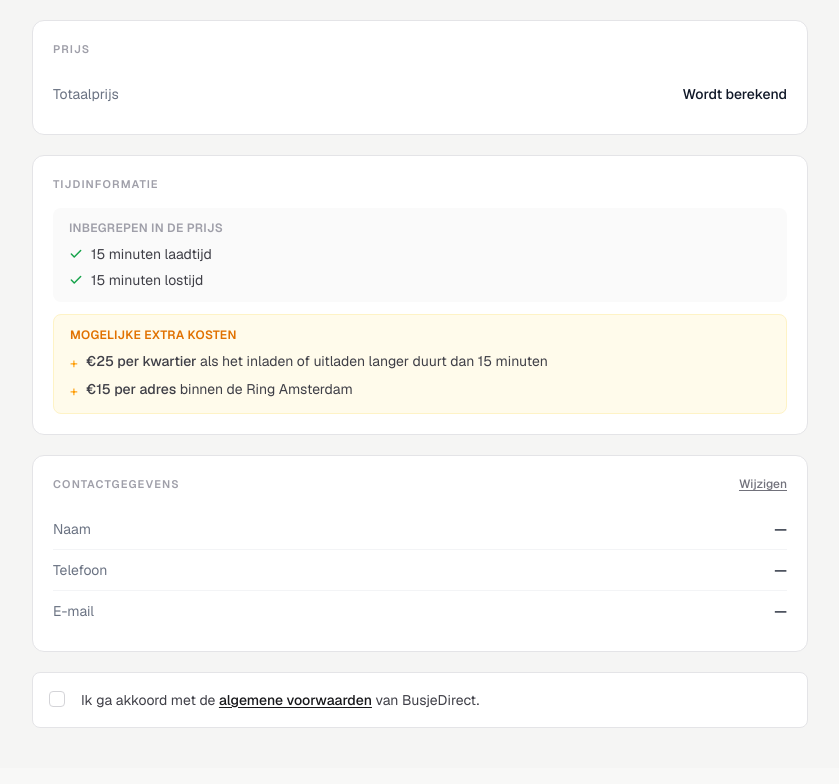
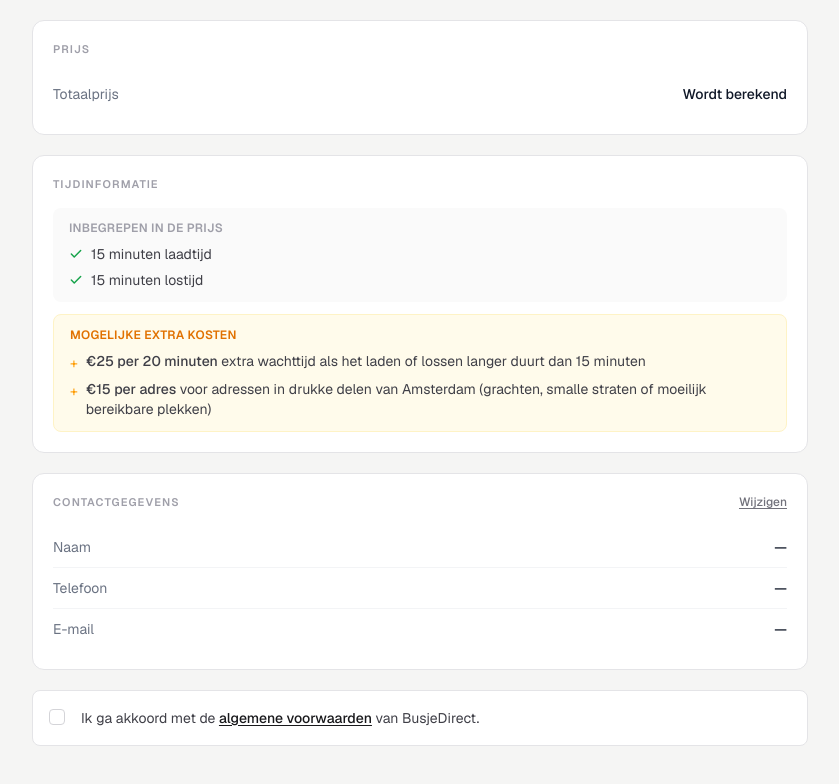
Before and after one commit to busjedirect/website-new, a Next.js app: page /aanvraag/bevestigen in a window 1280 px wide. Shown: the part 666-1450 px from the top of the page, without its empty margins (64-903 px from the left). Built offline with nearby package versions, Linux system fonts and the light colour scheme.

Commit message:
fix: email logo rood, laadtijd 15min gratis, €25 per 20min extra, Amsterdam toeslag tekst, prijsindicatie verwijderd, form titles SEO

```diff
--- a/app/(marketing)/faq/page.tsx
+++ b/app/(marketing)/faq/page.tsx
@@ -21,7 +21,7 @@ const FAQ_CATEGORIES = [
       {
         question: "Hoe werkt BusjeDirect?",
         answer:
-          "Vul op onze website je ophaal- en afleveradres in en geef aan wat je wilt laten vervoeren. Je ontvangt direct een prijsindicatie. Na bevestiging plannen we een datum en tijdvak in en zorgen we voor het transport.",
+          "Vul op onze website je ophaal- en afleveradres in en geef aan wat je wilt laten vervoeren. Je ziet direct de prijs. Na bevestiging plannen we een datum en tijdvak in en zorgen we voor het transport.",
       },
       {
         question: "Komen jullie ook binnenshuis of lopen jullie trappen?",
@@ -62,7 +62,7 @@ const FAQ_CATEGORIES = [
       {
         question: "Zijn er extra kosten?",
         answer:
-          "De prijs is inclusief 15 minuten laadtijd en 15 minuten lostijd. Duurt het inladen of uitladen langer? Dan rekenen wij €25 per kwartier extra. Voor adressen binnen de Ring Amsterdam geldt een toeslag van €15 per adres.",
+          "De prijs is inclusief 15 minuten laadtijd en 15 minuten lostijd. Duurt het laden of lossen langer? Dan rekenen wij €25 per 20 minuten extra wachttijd. Voor adressen in drukke delen van Amsterdam (grachten, smalle straten of moeilijk bereikbare plekken) geldt een toeslag van €15 per adres i.v.m. extra tijd en bereikbaarheid.",
       },
       {
         question: "Zijn de prijzen inclusief of exclusief btw?",
@@ -124,7 +124,7 @@ const FAQ_CATEGORIES = [
       {
         question: "Geldt er een toeslag voor Amsterdam?",
         answer:
-          "Voor adressen binnen de Ring Amsterdam geldt een toeslag van €15 per adres. Als beide adressen binnen de ring liggen, is dat €30 in totaal.",
+          "Voor adressen in drukke delen van Amsterdam (zoals grachten, smalle straten of plekken waar moeilijk gestopt kan worden) rekenen wij €15 extra per adres i.v.m. extra tijd en bereikbaarheid. Als beide adressen in zo'n gebied liggen, is dat €30 in totaal.",
       },
     ],
   },
--- a/components/marketing/hero-section.tsx
+++ b/components/marketing/hero-section.tsx
@@ -115,7 +115,7 @@ export function HeroSection() {
 
                 <div className="mb-5 flex items-center gap-1.5 text-[13.5px] font-semibold text-[#E31B1B]">
                   <ClockIcon />
-                  Binnen 1 minuut een prijsindicatie
+                  Binnen 1 minuut je prijs berekenen
                 </div>
 
                 <AddressHeroForm />
@@ -180,7 +180,7 @@ export function HeroSection() {
             {/* "Binnen 1 minuut" label */}
             <div className="mb-4 flex items-center gap-1.5 text-[13px] font-semibold text-[#E31B1B]">
               <ClockIcon />
-              Binnen 1 minuut een prijsindicatie
+              Binnen 1 minuut je prijs berekenen
             </div>
 
             {/* Form */}
--- a/features/request/components/confirmation/confirmation-view.tsx
+++ b/features/request/components/confirmation/confirmation-view.tsx
@@ -210,13 +210,13 @@ export function ConfirmationView({
               <li className="flex items-start gap-2 text-sm text-zinc-700">
                 <span className="mt-0.5 shrink-0 text-amber-500">+</span>
                 <span>
-                  <span className="font-medium">€25 per kwartier</span> als het inladen of uitladen langer duurt dan 15 minuten
+                  <span className="font-medium">€25 per 20 minuten</span> extra wachttijd als het laden of lossen langer duurt dan 15 minuten
                 </span>
               </li>
               <li className="flex items-start gap-2 text-sm text-zinc-700">
                 <span className="mt-0.5 shrink-0 text-amber-500">+</span>
                 <span>
-                  <span className="font-medium">€15 per adres</span> binnen de Ring Amsterdam
+                  <span className="font-medium">€15 per adres</span> voor adressen in drukke delen van Amsterdam (grachten, smalle straten of moeilijk bereikbare plekken)
                 </span>
               </li>
             </ul>
--- a/features/request/constants/pricing.ts
+++ b/features/request/constants/pricing.ts
@@ -53,10 +53,10 @@ export const FALLBACK_FLOOR_AREA_M2 = 0.5;
 // ---------------------------------------------------------------------------
 
 /** Inbegrepen laadtijd in minuten */
-export const INCLUDED_LOAD_MINUTES = 15;
+export const INCLUDED_LOAD_MINUTES = 20;
 
 /** Inbegrepen lostijd in minuten */
-export const INCLUDED_UNLOAD_MINUTES = 15;
+export const INCLUDED_UNLOAD_MINUTES = 20;
 
 /** Toeslag per kwartier extra tijd, excl. btw in centen (€25,00) */
 export const EXTRA_TIME_PER_QUARTER_CENTS = 2500;
--- a/lib/email/send-customer-email.ts
+++ b/lib/email/send-customer-email.ts
@@ -8,8 +8,8 @@ import { TIME_SLOT_MAP } from "@/features/request/constants/time-slots";
 // ---------------------------------------------------------------------------
 
 const LOGO_HTML = `
-  <span style="font-size:20px;font-weight:800;letter-spacing:-0.5px;color:#fff">
-    Busje<span style="color:#E31B1B">Direct</span>
+  <span style="font-size:20px;font-weight:800;letter-spacing:-0.5px;color:#E31B1B">
+    BusjeDirect
   </span>
 `;
 
@@ -113,8 +113,8 @@ function buildCustomerHtml(
                 </div>
                 <div style="background:#fffbeb;border:1px solid #fde68a;border-radius:8px;padding:12px 16px">
                   <p style="margin:0 0 6px;font-size:12px;font-weight:600;text-transform:uppercase;letter-spacing:.05em;color:#92400e">Mogelijke extra kosten</p>
-                  <p style="margin:0 0 4px;font-size:13px;color:#78350f">+ &nbsp;<strong>&#8364;25 per kwartier</strong> als het inladen of uitladen langer duurt dan 15 minuten</p>
-                  <p style="margin:0;font-size:13px;color:#78350f">+ &nbsp;<strong>&#8364;15 per adres</strong> binnen de Ring Amsterdam</p>
+                  <p style="margin:0 0 4px;font-size:13px;color:#78350f">+ &nbsp;<strong>&#8364;25 per 20 minuten</strong> extra wachttijd als het laden of lossen langer duurt dan 15 minuten</p>
+                  <p style="margin:0;font-size:13px;color:#78350f">+ &nbsp;<strong>&#8364;15 per adres</strong> in drukke delen van Amsterdam (grachten, smalle straten of moeilijk bereikbare plekken)</p>
                 </div>
               </td>
             </tr>
--- a/lib/email/send-internal-email.ts
+++ b/lib/email/send-internal-email.ts
@@ -5,8 +5,8 @@ import { formatPrice, formatDate } from "@/lib/utils/format";
 import { TIME_SLOT_MAP } from "@/features/request/constants/time-slots";
 
 const LOGO_HTML = `
-  <span style="font-size:20px;font-weight:800;letter-spacing:-0.5px;color:#fff">
-    Busje<span style="color:#E31B1B">Direct</span>
+  <span style="font-size:20px;font-weight:800;letter-spacing:-0.5px;color:#E31B1B">
+    BusjeDirect
   </span>
 `;
 
@@ -132,8 +132,8 @@ function buildInternalHtml(
                 </div>
                 <div style="background:#fffbeb;border:1px solid #fde68a;border-radius:8px;padding:12px 16px">
                   <p style="margin:0 0 6px;font-size:12px;font-weight:600;text-transform:uppercase;letter-spacing:.05em;color:#92400e">Mogelijke extra kosten</p>
-                  <p style="margin:0 0 4px;font-size:13px;color:#78350f">+ &nbsp;<strong>&#8364;25 per kwartier</strong> als het inladen of uitladen langer duurt dan 15 minuten</p>
-                  <p style="margin:0;font-size:13px;color:#78350f">+ &nbsp;<strong>&#8364;15 per adres</strong> binnen de Ring Amsterdam</p>
+                  <p style="margin:0 0 4px;font-size:13px;color:#78350f">+ &nbsp;<strong>&#8364;25 per 20 minuten</strong> extra wachttijd als het laden of lossen langer duurt dan 15 minuten</p>
+                  <p style="margin:0;font-size:13px;color:#78350f">+ &nbsp;<strong>&#8364;15 per adres</strong> in drukke delen van Amsterdam (grachten, smalle straten of moeilijk bereikbare plekken)</p>
                 </div>
               </td>
             </tr>
```
